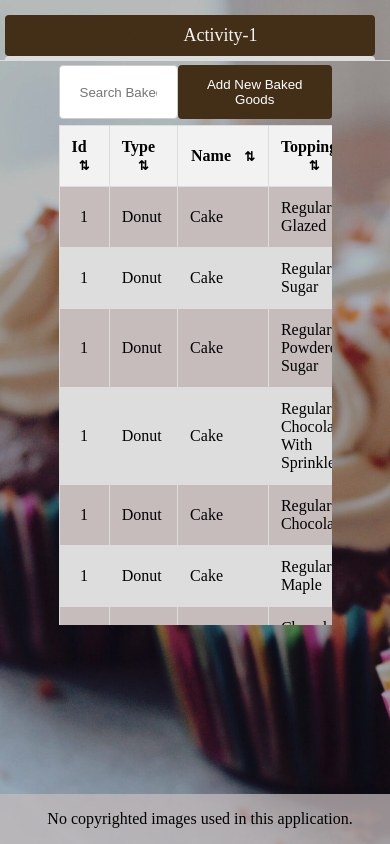
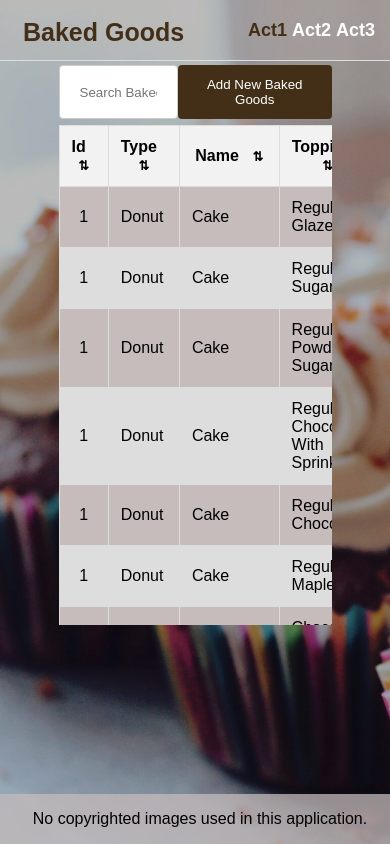
Before and after one commit to HemaPriya0306/baked-goods, an Angular app: page /home in a window 390 px wide. Built offline with nearby package versions, Linux system fonts and the light colour scheme.

Commit message:
Nav menu made responsive.

```diff
--- a/src/app/shared/header/header.component.css
+++ b/src/app/shared/header/header.component.css
@@ -5,6 +5,7 @@
 
 .header {
     overflow: hidden;
+    background-color: #c6bcbc38;
     border-bottom: solid 1px #ddd;
     padding: 0px 5px;
     position: fixed;
@@ -25,50 +26,58 @@
 }
 
 .header a {
-    /* color: black;
-    text-align: center;
-    padding: 12px;
-    text-decoration: none;
-    font-size: 18px;
-    line-height: 25px;
-    border-radius: 4px; */
-    /* color: #432f17; */
     text-align: center;
     padding: 8px 15px;
     text-decoration: none;
     font-size: 18px;
     line-height: 25px;
-    border-radius: 4px;
-    background-color: #ddd;
-    color: #432f17;
+    color: #fff;
     margin-right: 5px;
-    transition: background-color 0.15s;
+    transition: color 0.15s;
+    font-weight: bold;
 }
 
 .header a:hover {
-    background-color: #432f17bd;
-    color: whitesmoke;
+    color: #432f17;
 }
 
 .header a.active {
-    background-color: #432f17;
-    color: whitesmoke;
+    color: #432f17;
 }
 
 .header-right {
-    margin-top: 15px;
+    margin-top: 18px;
     margin-right: 15px;
     float: right;
 }
 
-@media screen and (max-width: 500px) {
+.big-menu {
+    display: block;
+}
+
+.small-menu {
+    display: none;
+}
+
+@media screen and (max-width: 560px) {
     .header a {
-        float: none;
+        float: right;
         display: block;
         text-align: left;
     }
 
-    .header-right {
-        float: none;
+    .small-menu a {
+        display: inline-block;
+        text-align: left;
+        margin: 0;
+        padding: 0 5px 0 0 !important;
+    }
+
+    .big-menu {
+        display: none;
+    }
+
+    .small-menu {
+        display: block;
     }
 }
--- a/src/app/shared/header/header.component.html
+++ b/src/app/shared/header/header.component.html
@@ -1,8 +1,13 @@
 <div class="header">
     <span class="logo">{{appName}}</span>
-    <div class="header-right">
+    <div class="header-right big-menu">
         <a routerLinkActive="active" routerLink="/home">Activity-1</a>
         <a routerLinkActive="active" routerLink="/activity-two">Activity-2</a>
         <a routerLinkActive="active" routerLink="/activity-three">Activity-3</a>
-      </div>
+    </div>
+    <div class="header-right small-menu">
+        <a routerLinkActive="active" routerLink="/activity-three">Act3</a>
+        <a routerLinkActive="active" routerLink="/activity-two">Act2</a>
+        <a routerLinkActive="active" routerLink="/home">Act1</a>
+    </div>
 </div>
--- a/src/app/shared/header/header.component.ts
+++ b/src/app/shared/header/header.component.ts
@@ -7,4 +7,10 @@ import { Component } from '@angular/core';
 })
 export class HeaderComponent {
   appName: string = "Baked Goods";
+  menuActive = false;
+
+  toggleMenu() {
+    debugger;
+    this.menuActive = !this.menuActive;
+  }
 }
--- a/src/styles.css
+++ b/src/styles.css
@@ -3,10 +3,8 @@ body {
     margin: 0;
     padding: 0;
     background-color: black;
-}
-
-body {
     overflow: hidden;
+    font-family: arial, sans-serif;
 }
 
 .container {
@@ -20,10 +18,10 @@ body {
     background-repeat: no-repeat;
     background-size: cover;
     position: absolute;
-    top: 0px;
-    right: 0px;
-    bottom: 0px;
-    left: 0px;
+    top: 0;
+    right: 0;
+    bottom: 0;
+    left: 0;
     opacity: 0.75;
 }
 
```
